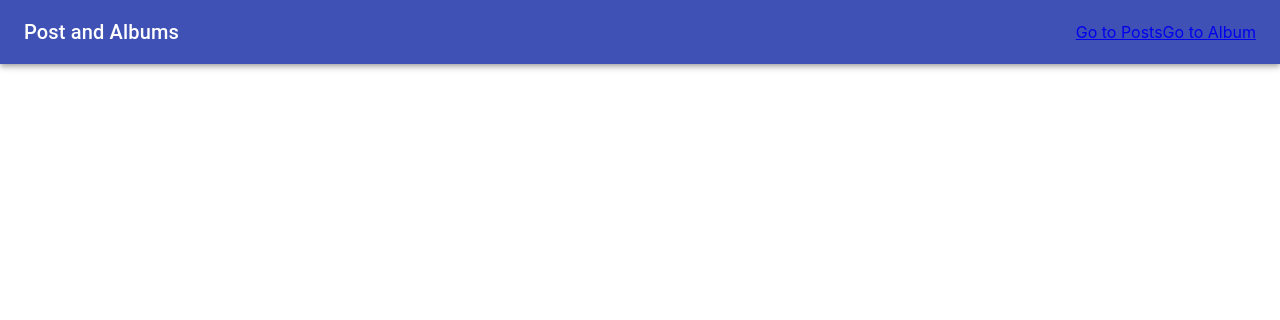
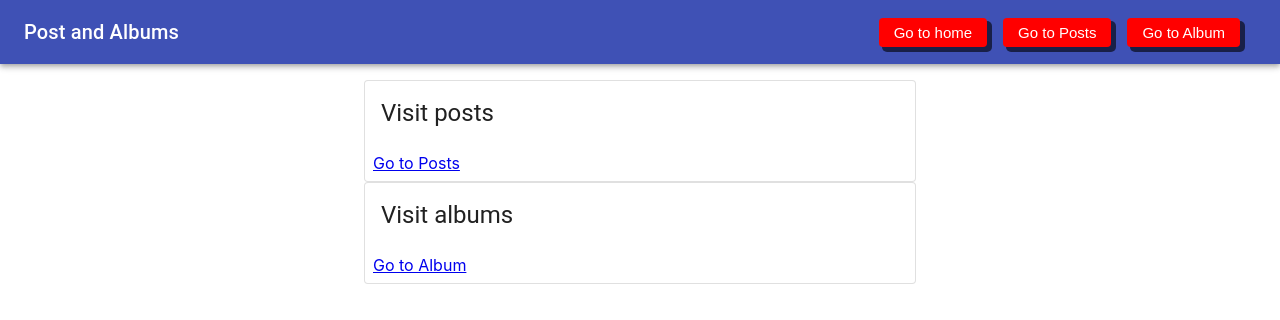
Before and after one commit to nkyokoo/trifork-case, a React (Create React App) app: page / in a window 1280 px wide. Shown: the top 320 px of the page. Built offline with nearby package versions, Linux system fonts and the light colour scheme.

Commit message:
Performance issue fixed, useReduce refactor, and visual update

```diff
--- a/src/App.css
+++ /dev/null
@@ -1,38 +0,0 @@
-.App {
-  text-align: center;
-}
-
-.App-logo {
-  height: 40vmin;
-  pointer-events: none;
-}
-
-@media (prefers-reduced-motion: no-preference) {
-  .App-logo {
-    animation: App-logo-spin infinite 20s linear;
-  }
-}
-
-.App-header {
-  background-color: #282c34;
-  min-height: 100vh;
-  display: flex;
-  flex-direction: column;
-  align-items: center;
-  justify-content: center;
-  font-size: calc(10px + 2vmin);
-  color: white;
-}
-
-.App-link {
-  color: #61dafb;
-}
-
-@keyframes App-logo-spin {
-  from {
-    transform: rotate(0deg);
-  }
-  to {
-    transform: rotate(360deg);
-  }
-}
--- a/src/App.tsx
+++ b/src/App.tsx
@@ -1,30 +1,41 @@
-import React from 'react';
+import React, { lazy, Suspense} from 'react';
 import Container from '@material-ui/core/Container';
-import SiteAppBar from "./components/SiteAppBar"
-
 import {
     BrowserRouter as Router,
     Switch,
     Route,
 } from "react-router-dom";
-import Albums from "./pages/Albums"
-import Posts from "./pages/Posts"
+const Albums = lazy(() => import("./pages/Albums"))
+const Posts = lazy(() => import("./pages/Posts"))
+const Home = lazy(() => import("./pages/index"))
+const SiteAppBar = lazy(() => import("./components/SiteAppBar"))
 
 function App() {
     return (
         <Router>
         <div className="App">
             <header className="App-header">
-                <SiteAppBar/>
+                <Suspense fallback={ <span>loading</span>}>
+                    <SiteAppBar/>
+                </Suspense>
             </header>
             <Container maxWidth="sm">
 
                     <Switch>
                         <Route exact path="/Posts">
-                            <Posts />
+                            <Suspense fallback={ <span>loading</span>}>
+                                <Posts />
+                            </Suspense>
                         </Route>
                         <Route exact path="/Albums">
-                            <Albums />
+                            <Suspense fallback={ <span>loading</span>}>
+                                <Albums />
+                            </Suspense>
+                        </Route>
+                        <Route exact path="/">
+                            <Suspense fallback={ <span>loading</span>}>
+                                <Home />
+                            </Suspense>
                         </Route>
                     </Switch>
             </Container>
--- a/src/components/SiteAppBar.tsx
+++ b/src/components/SiteAppBar.tsx
@@ -13,6 +13,14 @@ const useStyles = makeStyles((theme) => ({
     },
     menuButton: {
         marginRight: theme.spacing(2),
+        backgroundColor: "red",
+        boxShadow:"4px 4px 0px 1px rgba(1,1,1,0.6)",
+        borderRadius:"4px",
+        color:"white",
+        fontFamily:"Arial",
+        fontSize:"15px",
+        padding:"6px 15px",
+        textDecoration:"none",
     },
     title: {
         flexGrow: 1,
@@ -29,8 +37,9 @@ const useStyles = makeStyles((theme) => ({
                     <Typography variant="h6" className={classes.title}>
                         Post and Albums
                     </Typography>
-                    <NavLink  to={{pathname:"/Posts"}}>Go to Posts</NavLink>
-                    <NavLink  to={{pathname:"/Albums"}}>Go to Album</NavLink>
+                    <NavLink className={classes.menuButton} to={{pathname:"/"}}>Go to home</NavLink>
+                    <NavLink className={classes.menuButton} to={{pathname:"/Posts"}}>Go to Posts</NavLink>
+                    <NavLink className={classes.menuButton} to={{pathname:"/Albums"}}>Go to Album</NavLink>
                 </Toolbar>
             </AppBar>
         </div>
--- a/src/pages/Albums.tsx
+++ b/src/pages/Albums.tsx
@@ -1,24 +1,40 @@
-import React, {useEffect, useState} from 'react';
+import React, {useEffect, useReducer} from 'react';
 import axios from 'axios'
 import Grid  from '@material-ui/core/Grid';
 import Card from '@material-ui/core/Card';
 import CardContent from "@material-ui/core/CardContent";
 import Typography from "@material-ui/core/Typography";
+import Fade from '@material-ui/core/Fade';
 
 const Albums = () => {
-    const [albums, setAlbums] = useState([])
+    const [state, dispatcher] = useReducer(reducer, {data:[]})
 
-    async function getAlbums(){
-        let data : any
-         data = await axios.get("https://jsonplaceholder.typicode.com/albums")
-         console.log(data)
-        setAlbums(data.data)
+    function reducer(state: any, action: any){
+        switch (action.type){
+            case "LOAD":
+                return {data: action.Payload}
+            default:
+                break;
+        }
     }
+
     useEffect(() => {
-        getAlbums()
-    })
-    const listItems = albums.slice(0, 10).map((album: any) =>
-        <Grid item id={album.id} style={{marginTop:"1rem"}}>
+        let Called : boolean = false;
+        async function getAlbums(){
+            let data : any
+            data = await axios.get("https://jsonplaceholder.typicode.com/albums")
+            dispatcher({type:"LOAD", Payload: data.data})
+            Called = true;
+        }
+
+        if(!Called){
+            getAlbums()
+        }
+    }, [])
+
+    const listItems = state?.data.slice(0, 10).map((album: any) =>
+        <Grid item key={album.id} style={{marginTop:"1rem"}}>
+            <Fade in={true}>
             <Card>
                 <CardContent>
                     <Typography variant="h5" component="h2">
@@ -26,6 +42,7 @@ const Albums = () => {
                     </Typography>
                 </CardContent>
             </Card>
+            </Fade>
         </Grid>
     );
     return (
--- a/src/pages/Posts.tsx
+++ b/src/pages/Posts.tsx
@@ -1,25 +1,40 @@
-import React, {useEffect, useState} from 'react';
+import React, {useEffect, useReducer} from 'react';
 import axios from 'axios'
 import Grid  from '@material-ui/core/Grid';
 import Card from '@material-ui/core/Card';
 import CardContent from "@material-ui/core/CardContent";
 import Typography from "@material-ui/core/Typography";
+import Fade from '@material-ui/core/Fade';
 
 const Posts = () => {
-    const [posts, setPosts] = useState([])
+    const [state, dispatcher] = useReducer(reducer, {data:[]})
 
-    async function getPosts(){
-        let data : any
-        data = await axios.get("https://jsonplaceholder.typicode.com/posts")
-        console.log(data)
-        setPosts(data.data)
+    function reducer(state: any, action: any){
+        switch (action.type){
+            case "LOAD":
+                return {data: action.Payload}
+            default:
+                break;
+        }
     }
     useEffect(() => {
-        getPosts()
-    })
-    const listItems = posts.slice(0, 10).map((post: any) =>
-        <Grid item id={post.id} style={{marginTop:"1rem"}}>
-            <Card>
+        let Called : boolean = false;
+
+        async function getPosts(){
+            let data : any
+            data = await axios.get("https://jsonplaceholder.typicode.com/posts")
+            dispatcher({type:"LOAD", Payload: data.data})
+            Called = true;
+
+        }
+        if(!Called) {
+            getPosts()
+        }
+    }, [])
+    const listItems = state?.data.slice(0, 10).map((post: any) =>
+        <Grid item key={post.id} style={{marginTop:"1rem"}}>
+            <Fade in={true}>
+            <Card >
                 <CardContent>
                     <Typography variant="h5" component="h2">
                         {post.title}
@@ -29,6 +44,7 @@ const Posts = () => {
                     </Typography>
                 </CardContent>
             </Card>
+            </Fade>
         </Grid>
     );
     return (
--- /dev/null
+++ b/src/pages/index.tsx
@@ -0,0 +1,72 @@
+import React from 'react';
+import axios from 'axios'
+import Grid  from '@material-ui/core/Grid';
+import { makeStyles, createStyles, Theme } from '@material-ui/core/styles';
+import Card from '@material-ui/core/Card';
+import CardActions from '@material-ui/core/CardActions';
+import CardContent from '@material-ui/core/CardContent';
+import Button from '@material-ui/core/Button';
+import Typography from '@material-ui/core/Typography';
+import {NavLink} from "react-router-dom";
+
+const useStyles = makeStyles((theme: Theme) =>
+    createStyles({
+        root: {
+            minWidth: 275,
+        },
+        paper: {
+            height: 140,
+            width: 100,
+        },
+        title: {
+            fontSize: 14,
+        },
+        control: {
+            padding: theme.spacing(4),
+        },
+        pos: {
+            marginBottom: 12,
+        },
+    }),
+);
+
+
+const Albums = () => {
+    const classes = useStyles();
+
+    return (
+        <div>
+            <Grid container className={classes.root} spacing={2}>
+                <Grid item xs={12}/>
+                <Grid item xs={12}>
+                    <Card className={classes.root} variant="outlined">
+                        <CardContent>
+                           <Typography variant="h5" component="h2">
+                               Visit posts
+                           </Typography>
+                        </CardContent>
+                        <CardActions>
+                            <NavLink  to={{pathname:"/Posts"}}>Go to Posts</NavLink>
+
+                        </CardActions>
+                    </Card>
+                    <Card className={classes.root} variant="outlined">
+                        <CardContent>
+                           <Typography variant="h5" component="h2">
+                               Visit albums
+                           </Typography>
+                        </CardContent>
+                        <CardActions>
+                            <NavLink  to={{pathname:"/Albums"}}>Go to Album</NavLink>
+                        </CardActions>
+                    </Card>
+                    <Grid item xs={12}/>
+
+                </Grid>
+            </Grid>
+
+        </div>
+    );
+};
+
+export default Albums;
```
